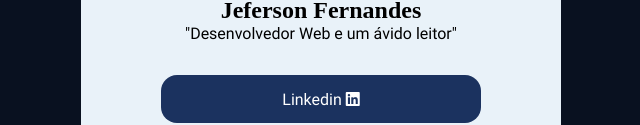
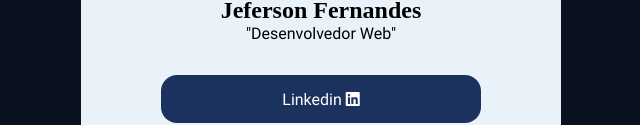
Before and after one commit to jefersonfernandesl/ArvoreLinks, a plain HTML site: page index.html in a window 1280 px wide. Shown: the part 327-452 px from the top of the page, without its empty margins (319-959 px from the left). Drawn offline with Linux system fonts and the light colour scheme; a web font is replaced by a local one.

Commit message:
atualização no texto principal

```diff
--- a/index.html
+++ b/index.html
@@ -18,7 +18,7 @@
                     alt="Picture to Jeferson Fernandes">
             </div>
             <h2 class="main__header__nameText">Jeferson Fernandes</h2>
-            <p class="main__header__apresentationText">"Desenvolvedor Web e um ávido leitor"</p>
+            <p class="main__header__apresentationText">"Desenvolvedor Web"</p>
         </section>
         <section class="main__links">
             <a class="main__links" href="https://www.linkedin.com/in/jeferson-fernandess/" target="_blank">
```
